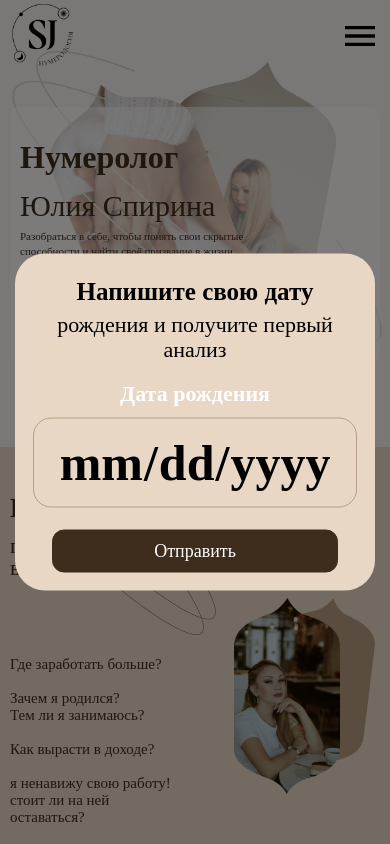
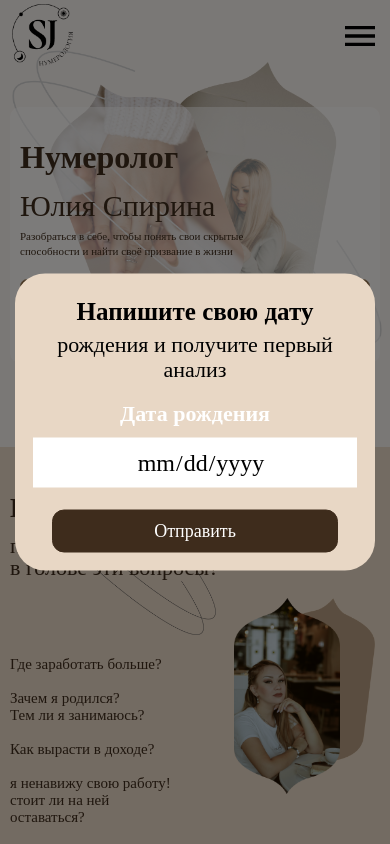
Before and after one commit to Aramayis331/Numerology, a React (Create React App) app: page /birth in a window 390 px wide. Shown: the top 844 px of the page. Built offline with nearby package versions, Linux system fonts and the light colour scheme; a web font is replaced by a local one.

Commit message:
Test date input

```diff
--- a/src/pages/home/components/inputDate/InputDate.scss
+++ b/src/pages/home/components/inputDate/InputDate.scss
@@ -1,6 +1,6 @@
-// @import "styles/templates.scss";
-// @import "styles/variables.scss";
-// @import "styles/mixins.scss";
+@import "styles/templates.scss";
+@import "styles/variables.scss";
+@import "styles/mixins.scss";
 
 // .input__date {
 //   @include flex();
@@ -47,82 +47,43 @@
 //   }
 // }
 
-// @media (max-width: 1110px) {
-//   .input__date {
-//     height: 85px;
-//     font-size: 45px;
-//   }
-// }
-
-// @media (max-width: 992px) {
-//   .input__date {
-//     height: 73px;
-//     font-size: 35px;
-//   }
-// }
-
-// @media (max-width: 740px) {
-//   .input__date {
-//     height: 65px;
-//     font-size: 30px;
-//   }
-// }
-
-// @media (max-width: 500px) {
-//   .input__date {
-//     height: 60px;
-//     font-size: 28px;
-//   }
-// }
-// @media (max-width: 430px) {
-//   .input__date {
-//     height: 50px;
-//     font-size: 24px;
-//   }
-// }
-// @media (max-width: 380px) {
-//   .input__date {
-//     height: 40px;
-//     font-size: 20px;
-//   }
-// }
-
-@import "styles/templates.scss";
-@import "styles/variables.scss";
-@import "styles/mixins.scss";
-
 input[type="date"],
 input[type="time"] {
-  @include flex();
+  border: none;
+  box-sizing: border-box;
+  outline: 0;
+  padding-left: 0.75rem;
+  display: flex;
+  justify-content: center;
+  position: relative;
   width: 100%;
-  height: 90px;
-  font-weight: 700;
-  font-size: 50px;
-  text-align: center;
-  line-height: 67px;
-  color: #000000;
-  background-color: transparent;
-  border: 1px solid $border-buttons;
-  border-radius: 18px;
-  outline: unset;
-  cursor: pointer;
-  appearance: none;
+  -moz-appearance: textfield;
   -webkit-appearance: none;
+  margin: 0;
 }
+
 input[type="date"]::placeholder,
 input[type="time"]::placeholder {
   font-family: "Roboto";
   font-size: 17px;
   font-style: normal;
   font-weight: 400;
-  color: green;
 }
+
 input[type="date"]::-webkit-calendar-picker-indicator,
 input[type="time"]::-webkit-calendar-picker-indicator {
-  display: none;
-  -webkit-appearance: none;
-  appearance: none;
+  background: none;
+  bottom: 0;
+  color: transparent;
+  cursor: pointer;
+  height: auto;
+  left: 0;
+  position: absolute;
+  right: 0;
+  top: 0;
+  width: auto;
 }
+
 input[type="date"]::-webkit-datetime-edit,
 input[type="time"]::-webkit-datetime-edit {
   text-align: center;
@@ -168,3 +129,42 @@ input[type="time"]::-webkit-datetime-edit {
     font-size: 20px;
   }
 }
+@media (max-width: 1110px) {
+  .input__date {
+    height: 85px;
+    font-size: 45px;
+  }
+}
+
+@media (max-width: 992px) {
+  .input__date {
+    height: 73px;
+    font-size: 35px;
+  }
+}
+
+@media (max-width: 740px) {
+  .input__date {
+    height: 65px;
+    font-size: 30px;
+  }
+}
+
+@media (max-width: 500px) {
+  .input__date {
+    height: 60px;
+    font-size: 28px;
+  }
+}
+@media (max-width: 430px) {
+  .input__date {
+    height: 50px;
+    font-size: 24px;
+  }
+}
+@media (max-width: 380px) {
+  .input__date {
+    height: 40px;
+    font-size: 20px;
+  }
+}
```
